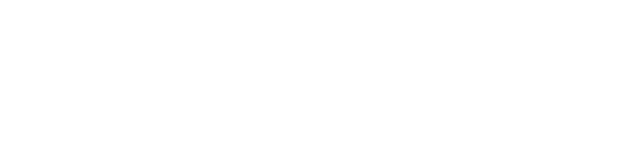
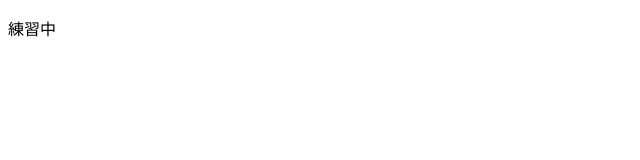
Before and after one commit to yasutaka-inoue/git_dev17_01, a plain HTML site: page index.html in a window 1280 px wide. Shown: the full height of the page, 0-640 px from the left. Drawn offline with Linux system fonts and the light colour scheme.

Commit message:
テキスト追加

```diff
--- a/index.html
+++ b/index.html
@@ -6,6 +6,6 @@
     <title>Document</title>
 </head>
 <body>
-
+    <p>練習中</p>
 </body>
 </html>
```
